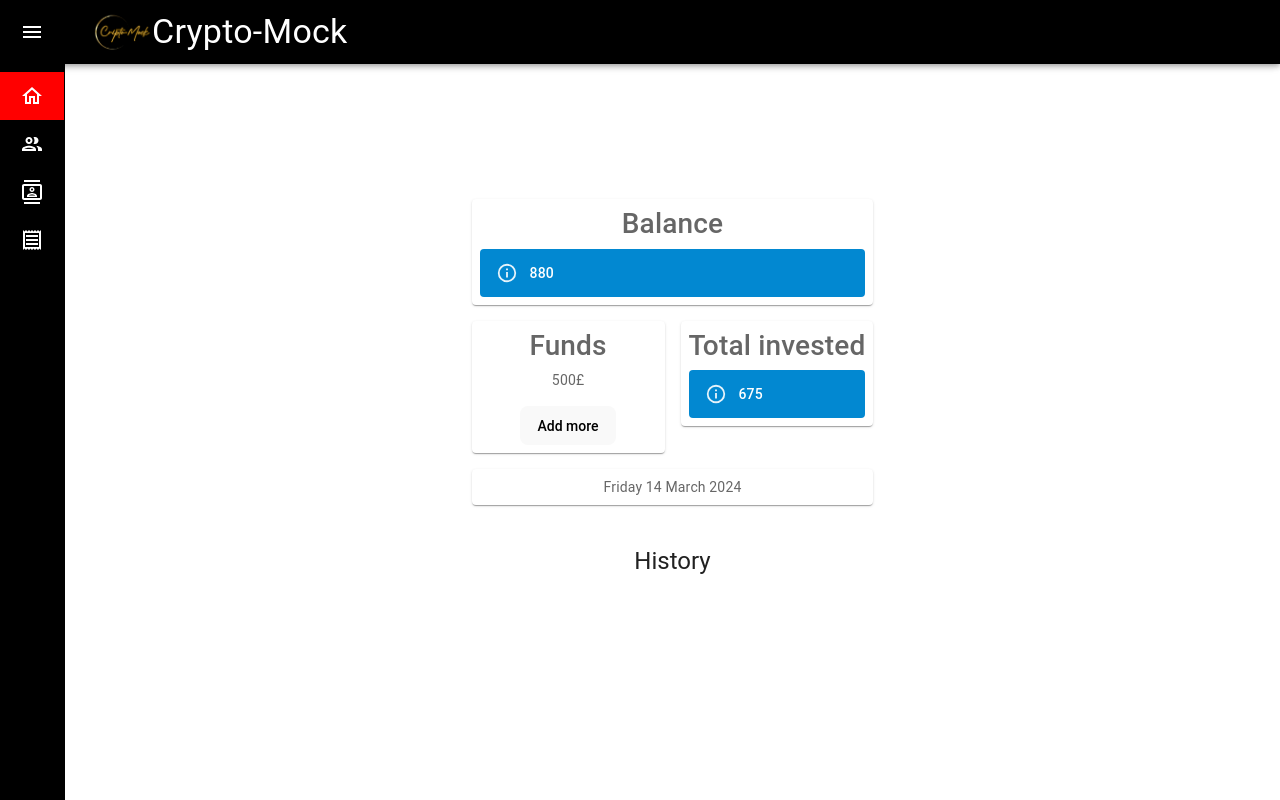
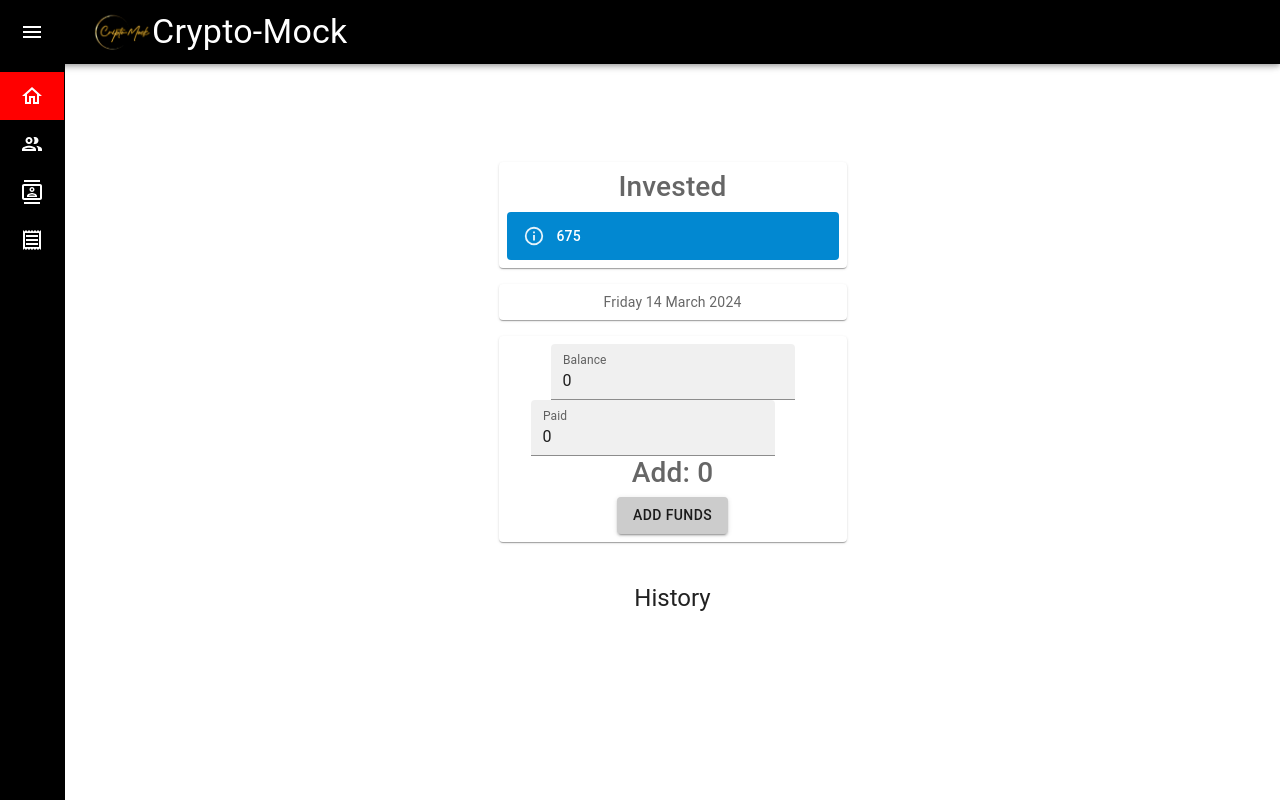
Before and after one commit to jsimpsonux/Crypto-Mock, a React (Vite) app: page /WalletPage in a window 1280 px wide. Built offline with nearby package versions, Linux system fonts and the light colour scheme.

Commit message:
add funds btn, form added to FundsTest

```diff
--- a/package.json
+++ b/package.json
@@ -25,6 +25,7 @@
     "react-router-dom": "^6.22.3",
     "sort-by": "^0.0.2",
     "swr": "^2.2.5",
+    "uuid": "^9.0.1",
     "wrapper": "^0.1.0"
   },
   "devDependencies": {
--- a/src/components/CryptoItem.jsx
+++ b/src/components/CryptoItem.jsx
@@ -9,6 +9,7 @@ function CryptoItem(props) {
 
   const handleChange = (e) => {
  setCryptoItemName(e.target.name)
+ console.log(setCryptoItemName);
 
   }
   // // const list= JSON.parse(localStorage.getItem("cryptoList"));
--- a/src/components/Funds.jsx
+++ /dev/null
@@ -1,63 +0,0 @@
-import React from "react";
-import Button from '@mui/joy/Button';
-import Modal from '@mui/joy/Modal';
-import ModalClose from '@mui/joy/ModalClose';
-import Typography from '@mui/joy/Typography';
-import Sheet from '@mui/joy/Sheet';
-import { createTheme } from '@mui/material/styles';
-import { palette } from "@mui/system";
-
-
-function Funds() {
-
-  // const [open, setOpen] = React.useState(false);
-  return (
-    // <React.Fragment>
-    //   <Button variant="outlined" color="neutral" onClick={() => setOpen(true)}>
-    //     Open modal
-    //   </Button>
-    //   <Modal
-    //     aria-labelledby="modal-title"
-    //     aria-describedby="modal-desc"
-    //     open={open}
-    //     onClose={() => setOpen(false)}
-    //     sx={{ display: 'flex', justifyContent: 'center', alignItems: 'center' }}
-    //   >
-    //     <Sheet
-    //       variant="outlined"
-    //       sx={{
-    //         maxWidth: 500,
-    //         borderRadius: 'md',
-    //         p: 3,
-    //         boxShadow: 'lg',
-    //       }}
-    //     >
-    //       <ModalClose variant="plain" sx={{ m: 1 }} />
-    //       <Typography
-    //         component="h2"
-    //         id="modal-title"
-    //         level="h4"
-    //         textColor="inherit"
-    //         fontWeight="lg"
-    //         mb={1}
-    //       >
-    //         This is the modal title
-    //       </Typography>
-    //       <Typography id="modal-desc" textColor="text.tertiary">
-    //         Make sure to use <code>aria-labelledby</code> on the modal dialog with an
-    //         optional <code>aria-describedby</code> attribute.
-    //       </Typography>
-    //     </Sheet>
-    //   </Modal>
-    // </React.Fragment>
-
-    <div>
-      <h3>Funds</h3>
-      <p>500£</p>
-      <button>Add more</button>
-
-    </div>
-  );
-}
-
-export default Funds;
--- /dev/null
+++ b/src/components/FundsTest.jsx
@@ -0,0 +1,97 @@
+import React, { useState } from "react";
+import Container from "@mui/material/Container";
+import TextField from "@mui/material/TextField";
+import Button from "@mui/material/Button";
+import IconButton from "@mui/material/IconButton";
+//import RemoveIcon from '@material-ui/icons/Remove';
+import AddIcon from "@mui/icons-material/Add";
+import Icon from "@mui/material/Icon";
+import { v4 as uuidv4 } from "uuid";
+
+function FundsTest(props) {
+  const [inputFields, setInputFields] = useState([
+    { id: uuidv4(), invested: 0, paid: 0 },
+  ]);
+
+  const [addFunds, setAddFunds] = useState(0);
+  const [totalBalance, setTotalBalance] = useState(0);
+  // const [totalInvestments, setTotalInvestments] = useState(0);
+  const [equality, setEquality] = useState(true);
+
+  let newTotal = 0;
+
+  const handleSubmit = (event) => {
+    if (totalBalance !== paidBill) {
+      setEquality(false);
+      return;
+    }
+    event.preventDefault();
+    props.history.push(inputFields);
+    console.log("InputFields", inputFields);
+  };
+  const handleChangeInput = (id, event) => {
+    const newInputFields = inputFields.map((i) => {
+      if (id === i.id) {
+        i[event.target.name] = event.target.value;
+      }
+      newTotal += Number(i.paid);
+      setAddFunds(newTotal);
+
+      return i;
+    });
+
+    setInputFields(newInputFields);
+  };
+
+  const handleAddFields = () => {
+    setInputFields([
+      ...inputFields,
+      { id: uuidv4(), paid: "" },
+    ]);
+  };
+
+
+  return (
+    <Container>
+      {/* <h4>Total:</h4> */}
+      <TextField
+        type="number"
+        name="totalBalance"
+        label="Balance"
+        variant="filled"
+        value={totalBalance}
+        onChange={(event) => setTotalBalance(event.target.value)}
+      />
+      <form onSubmit={handleSubmit}>
+        {inputFields.map((inputField) => (
+          <div key={inputField.id}>
+
+            <TextField
+              type="number"
+              name="paid"
+              label="Paid"
+              variant="filled"
+              value={inputField.paid}
+              onChange={(event) => handleChangeInput(inputField.id, event)}
+            />
+            <IconButton onClick={handleAddFields}>
+              <AddIcon />
+            </IconButton>
+          </div>
+        ))}
+        <h3>Add: {addFunds}</h3>
+        {!equality ? <h6>Total Balance and Funds doesn't match</h6> : null}
+        <Button
+          variant="contained"
+          color="primary"
+          type="submit"
+          onClick={handleSubmit}
+        >
+          Add Funds
+        </Button>
+      </form>
+    </Container>
+  );
+}
+
+export default FundsTest;
--- a/src/components/Investments/PurchasedItem.jsx
+++ b/src/components/History/InvestmentItem.jsx
@@ -8,6 +8,7 @@ import { styled } from "@mui/material/styles";
 import { Paper } from "@mui/material";
 import DeleteIcon from "@mui/icons-material/Delete";
 import Price from '../Price';
+import FundsTest from "../FundsTest";
 
 
 const Item = styled(Paper)(({ theme }) => ({
@@ -19,7 +20,7 @@ const Item = styled(Paper)(({ theme }) => ({
   flexGrow: 1,
 }));
 
-function PurchasedItem(props) {
+function InvestmentItem(props) {
   const [payment, setPayments] = useState()
 
   // const handleDelete = (id) => {
@@ -35,7 +36,6 @@ function PurchasedItem(props) {
         spacing={{ xs: 1, sm: 2, md: 4 }}
       >
         <Item>
-        <Price crypto={props.abr.toUpperCase()} />
         {/* {props.img} {props.coin} {props.cost} */}
           <Chip
             label="Delete coin"
@@ -51,4 +51,4 @@ function PurchasedItem(props) {
 
 }
 
-export default PurchasedItem;
+export default InvestmentItem;
--- a/src/components/Investments/PurchasedList.jsx
+++ b/src/components/History/InvestmentList.jsx
@@ -1,7 +1,8 @@
 import React, { useState } from "react";
-import PurchasedItem from './PurchasedItem';
+import InvestmentItem from './InvestmentItem';
 
-function PurchasedList() {
+
+function InvestmentList() {
 
   const [puchasedCoins, setPurchasedCoins] = useState({})
 
@@ -16,7 +17,7 @@ function PurchasedList() {
   return (
     <ul>
       {puchasedCoins.map((item) => (
-        <PurchasedItem
+        <InvestmentItem
         key={item.id}
         img={item.img}
           id={item.id}
@@ -28,4 +29,4 @@ function PurchasedList() {
   );
 }
 
-export default PurchasedList;
+export default InvestmentList;
--- a/src/components/RemainingFunds.jsx
+++ b/src/components/RemainingFunds.jsx
@@ -3,28 +3,9 @@ import Alert from "@mui/material/Alert";
 import data from "../data/crypto.json";
 import CryptoItem from "./CryptoItem";
 
-const getPurchasedCoins = () => {
 
-//   const data = JSON.parse(localStorage.getItem("purchasedCoins"));
-//   if (!data) return [];
-//   return data;
-};
 
 function RemainingFunds() {
-  // const [purchasedCoins, setPurchasedCoins] = useState(getPurchasedCoins)
-
-  //   const totalInvestments = investments.reduce((total, item) => {
-  //     return (total = total + item.cost)
-  //   }, 0)
-
-  //   const remainingFunds = funds - totalInvestments
-
-  //   useEffect(() => {
-  //     localStorage.setItem("purchasedItems", JSON.stringify(purchasedCoins));
-  //   }, [purchasedCoins])
-
-  // const alertType = totalInvestments > funds ? 'warning' : 'info'
-
   return (
     <div>
       <h3>Balance</h3>
--- a/src/components/TotalInvested.jsx
+++ b/src/components/TotalInvested.jsx
@@ -5,13 +5,36 @@ import Alert from '@mui/material/Alert';
 
 function TotalInvested() {
 
+    // LOCAL STORAGE
+
+  // const [purchasedCoins, setPurchasedCoins] = useState(getPurchasedCoins)
+
+  //   const totalInvestments = investments.reduce((total, item) => {
+  //     return (total = total + item.price)
+  //   }, 0)
+
+  //   const remainingFunds = funds - totalInvestments
+
+  //   useEffect(() => {
+  //     localStorage.setItem("purchasedItems", JSON.stringify(purchasedCoins));
+  //   }, [purchasedCoins])
+
+  // const alertType = totalInvestments > funds ? 'warning' : 'info'
+
+  const getPurchasedCoins = () => {
+    //   const data = JSON.parse(localStorage.getItem("purchasedCoins"));
+    //   if (!data) return [];
+    //   return data;
+  };
+//
+
   // const totalInvestments = investments.reduce((total, item) => {
-  //   return (total +=payments);
+  //   return (total +=purchasedCoins);
   // }, 0);
 
   return (
     <div>
-      <h3>Total invested</h3>
+      <h3>Invested</h3>
       <Alert variant="filled" severity='info'>
       {/* £{totalInvestments} */}
       675
--- a/src/pages/WalletPage.jsx
+++ b/src/pages/WalletPage.jsx
@@ -5,10 +5,10 @@ import Grid from "@mui/material/Grid";
 import Paper from "@mui/material/Paper";
 import { palette } from "@mui/system";
 import { Typography } from "@mui/material";
-import PurchaseList from "../components/Investments/PurchasedList";
+import PurchaseList from "../components/History/InvestmentList";
 import RemainingFunds from "../components/RemainingFunds";
 import TotalInvested from "../components/TotalInvested";
-import Funds from "../components/Funds";
+import FundsTest from "../components/FundsTest";
 import Price from "../components/Price";
 // import Watchlist from "../components/Watchlist/RenderItems";
 import CryptoItem from "../components/CryptoItem";
@@ -46,15 +46,15 @@ const WalletPage = (props) => {
       "Thursday",
       "Friday",
       "Saturday",
-    "Sunday"
-    ]
-    let d = new Date()
+      "Sunday",
+    ];
+    let d = new Date();
     let day = days[d.getDay()];
     let date = d.getDate();
     let month = months[d.getMonth()];
     let year = d.getFullYear();
 
-    return `${day} ${date} ${month} ${year}`
+    return `${day} ${date} ${month} ${year}`;
   };
   return (
     <Container maxWidth="sm">
@@ -65,21 +65,21 @@ const WalletPage = (props) => {
       <Box display="grid" gridTemplateColumns="repeat(12, 1fr)" gap={2}>
         <Box gridColumn="span 12">
           <Item>
-          <RemainingFunds />
-          </Item>
-        </Box>
-        <Box gridColumn="span 6">
-          <Item>
-          <Funds />
-          </Item>
-        </Box>
-        <Box gridColumn="span 6">
-          <Item>
             <TotalInvested />
           </Item>
         </Box>
         <Box gridColumn="span 12">
           <Item>{dateBuilder()}</Item>
+        </Box>
+        {/* <Box gridColumn="span 12">
+          <Item>
+          <RemainingFunds />
+          </Item>
+        </Box> */}
+        <Box gridColumn="span 12">
+          <Item>
+            <FundsTest />
+          </Item>
         </Box>
       </Box>
 
@@ -87,20 +87,7 @@ const WalletPage = (props) => {
         History
       </Typography>
       <Box>
-        <Box>
-          {/* <Price crypto={props.abr} /> */}
-          {/* {selected.map((element) => (
-          <CryptoItem
-            name={findName(element)}
-            abr={element}
-            size="40px"
-            key={findId(element)}
-            // handleRemove={handleRemove}
-
-          />
-        ))} */}
-
-        </Box>
+        <Box></Box>
       </Box>
     </Container>
   );
```
Also changed, not shown: 1 other file (tests, documents, lock files or other folders). Lines whose indentation alone changed are shown as unchanged.
